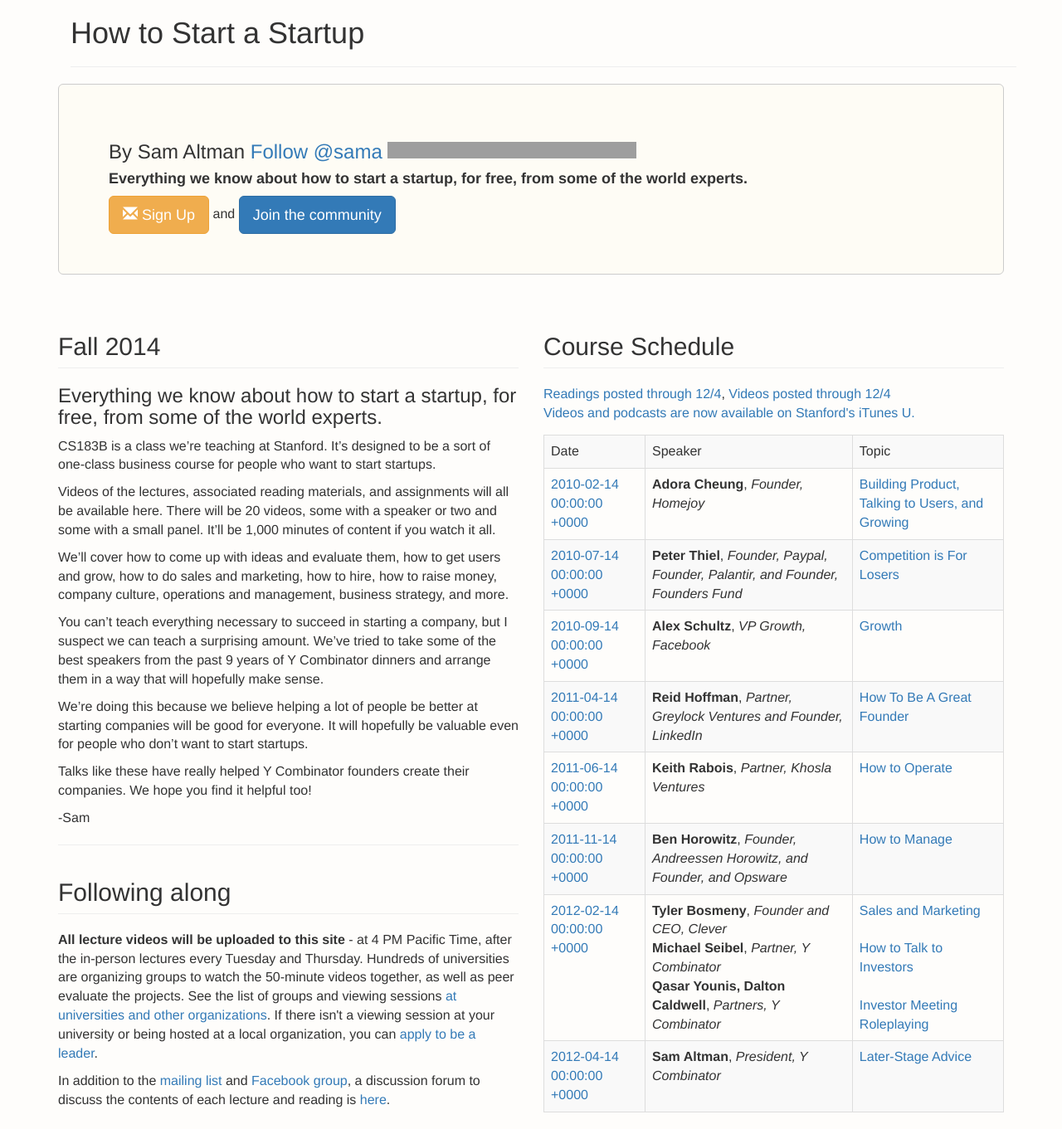
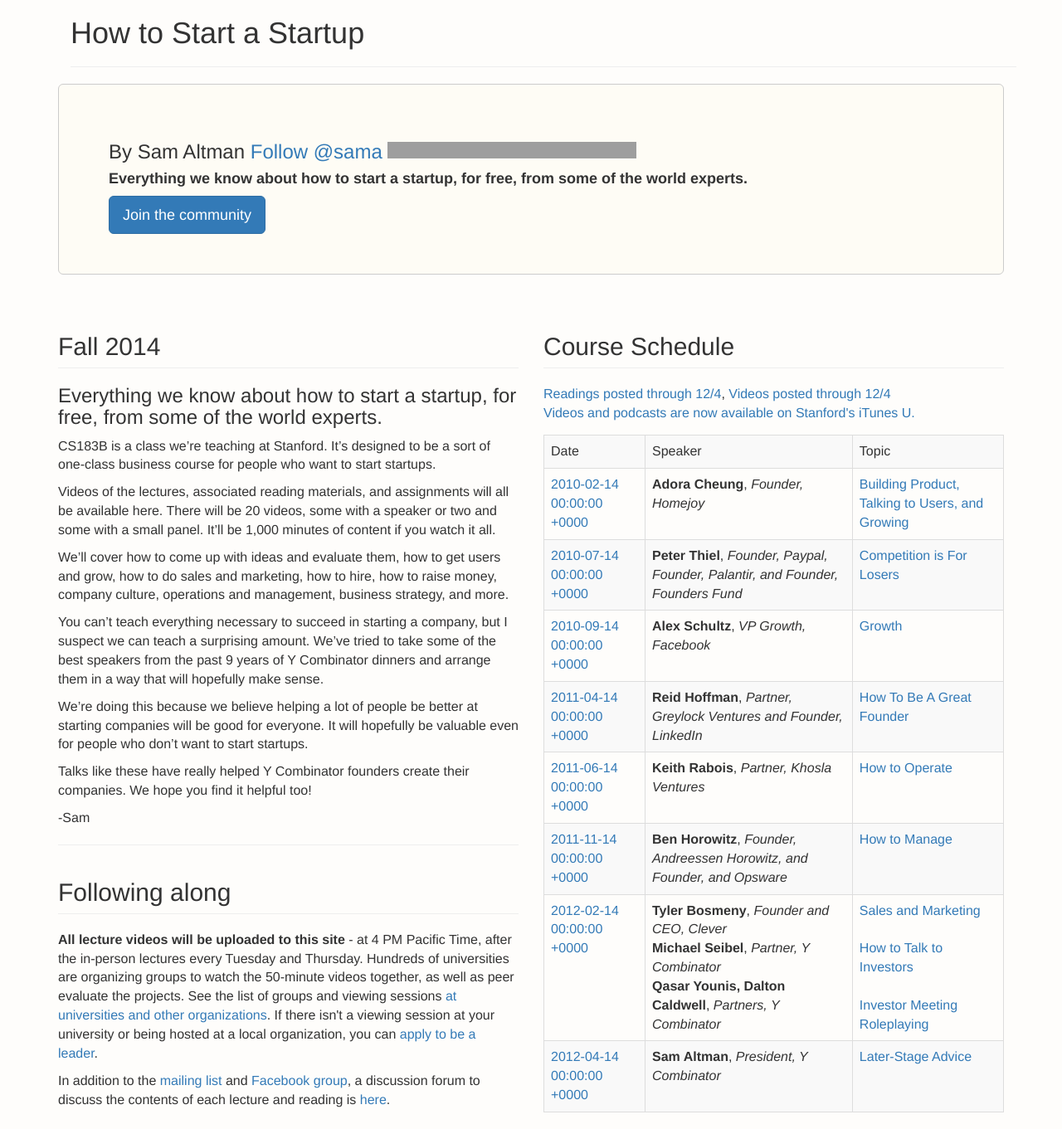
Before and after one commit to potluck/cs183b-bootstrap, a Jekyll site: the page built from index.md, in a window 1280 px wide. Shown: the whole page at 83% size. Built offline with Jekyll 4.4.1, drawn with Linux system fonts in a browser that asks for light colours; nearby versions of some CDN libraries; library files that are not in the unit come from our copies; comment, search, counter and statistics services are not loaded; a file with an impossible date is left out; grey boxes are pictures that could not be loaded.

Commit message:
Update index.md

```diff
--- a/index.md
+++ b/index.md
@@ -13,7 +13,7 @@
     <iframe src="//www.facebook.com/plugins/follow.php?href=https%3A%2F%2Fwww.facebook.com%2Fsamaltman&amp;width&amp;height=80&amp;colorscheme=light&amp;layout=button&amp;show_faces=true&amp;appId=178422522168165" scrolling="no" frameborder="0" style="border:none; overflow:hidden; height:20px;" allowTransparency="true"></iframe>
   </h3>
   <h4><strong>Everything we know about how to start a startup, for free, from some of the world experts.</strong></h4>
-  <a href="http://eepurl.com/3oe0H" class="btn btn-warning btn-lg"><span class="glyphicon glyphicon-envelope"></span>  Sign Up</a> and <a href="https://www.facebook.com/groups/556336557801913/" class="btn btn-primary btn-lg"> Join the community </a>
+  <a href="https://www.facebook.com/groups/556336557801913/" class="btn btn-primary btn-lg"> Join the community </a>
 </div>
 <div class="row">
   <div class="col-sm-6">
```
